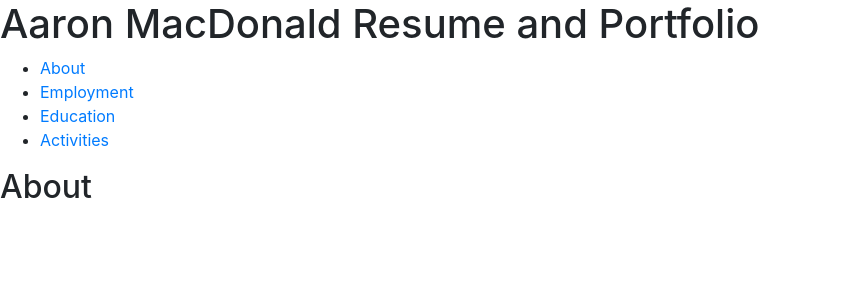
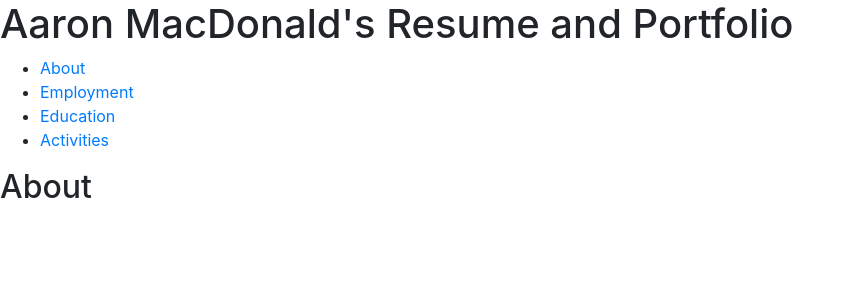
Before and after one commit to AaronWizard/portfolio, a React app: page / in a window 1280 px wide. Shown: the top 300 px of the page, without its empty margins (0-854 px from the left). Built offline with nearby package versions, Linux system fonts and the light colour scheme.

Commit message:
Fix routing

```diff
--- a/package.json
+++ b/package.json
@@ -36,5 +36,6 @@
     "deploy": "gh-pages -d dist"
   },
   "author": "Aaron MacDonald",
-  "license": "MIT"
+  "license": "MIT",
+  "homepage": "https://aaronwizard.github.io/portfolio"
 }
--- a/src/components/App.js
+++ b/src/components/App.js
@@ -14,8 +14,8 @@ import PageNotFound from './PageNotFound';
 class App extends React.Component {
 	render() {
 		return (
-			<Router basename={process.env.PUBLIC_URL}>
-				<h1>Aaron MacDonald Resume and Portfolio</h1>
+			<Router basename="/portfolio">
+				<h1>Aaron MacDonald&#39;s Resume and Portfolio</h1>
 				<nav>
 					<ul>
 						<li>
--- a/webpack.config.js
+++ b/webpack.config.js
@@ -33,7 +33,6 @@ module.exports = {
 	},
 	output: {
 		filename: 'bundle.[hash].js',
-		path: path.resolve(__dirname, dist),
-		publicPath: '/'
+		path: path.resolve(__dirname, dist)
 	}
 };
```
